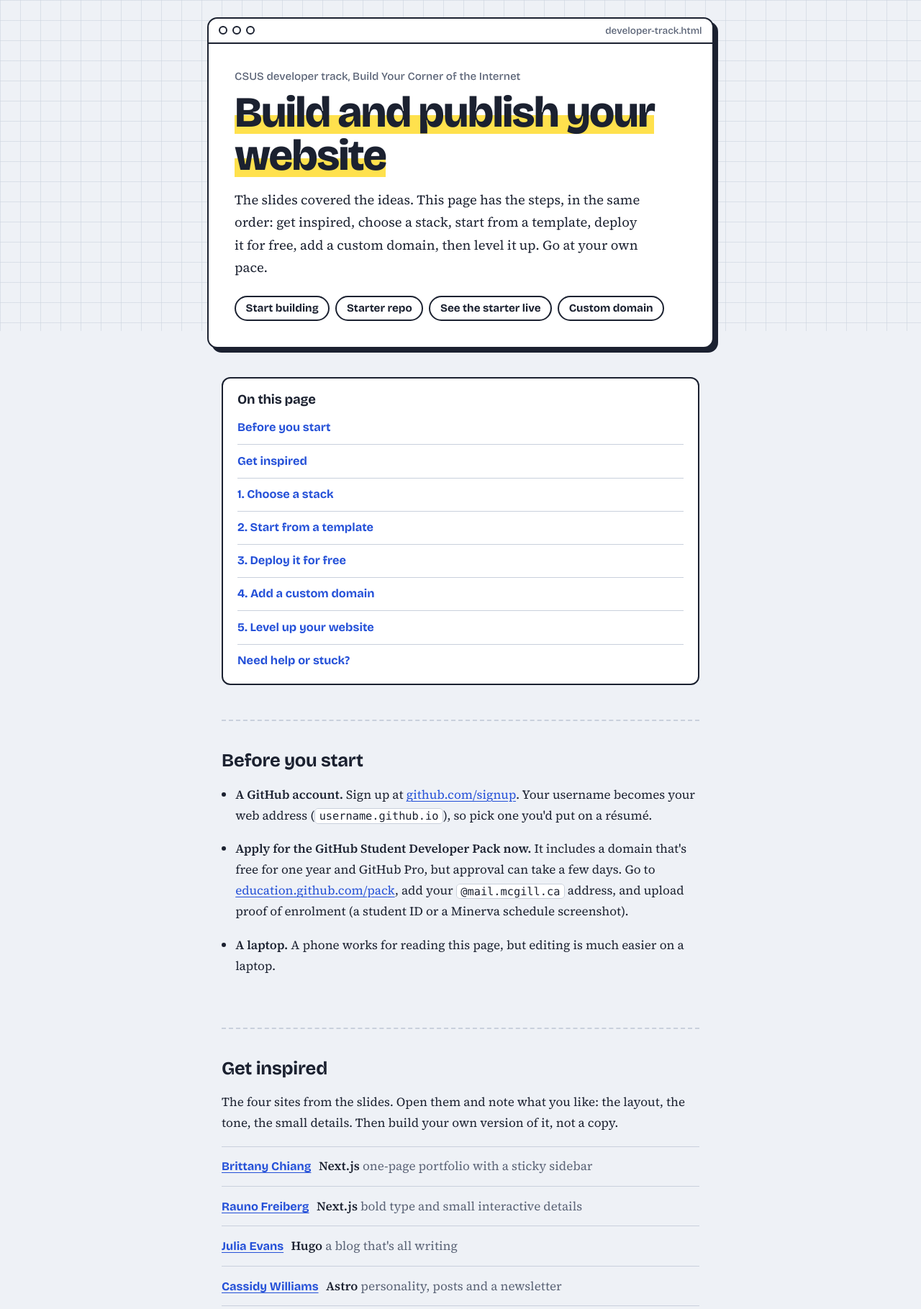
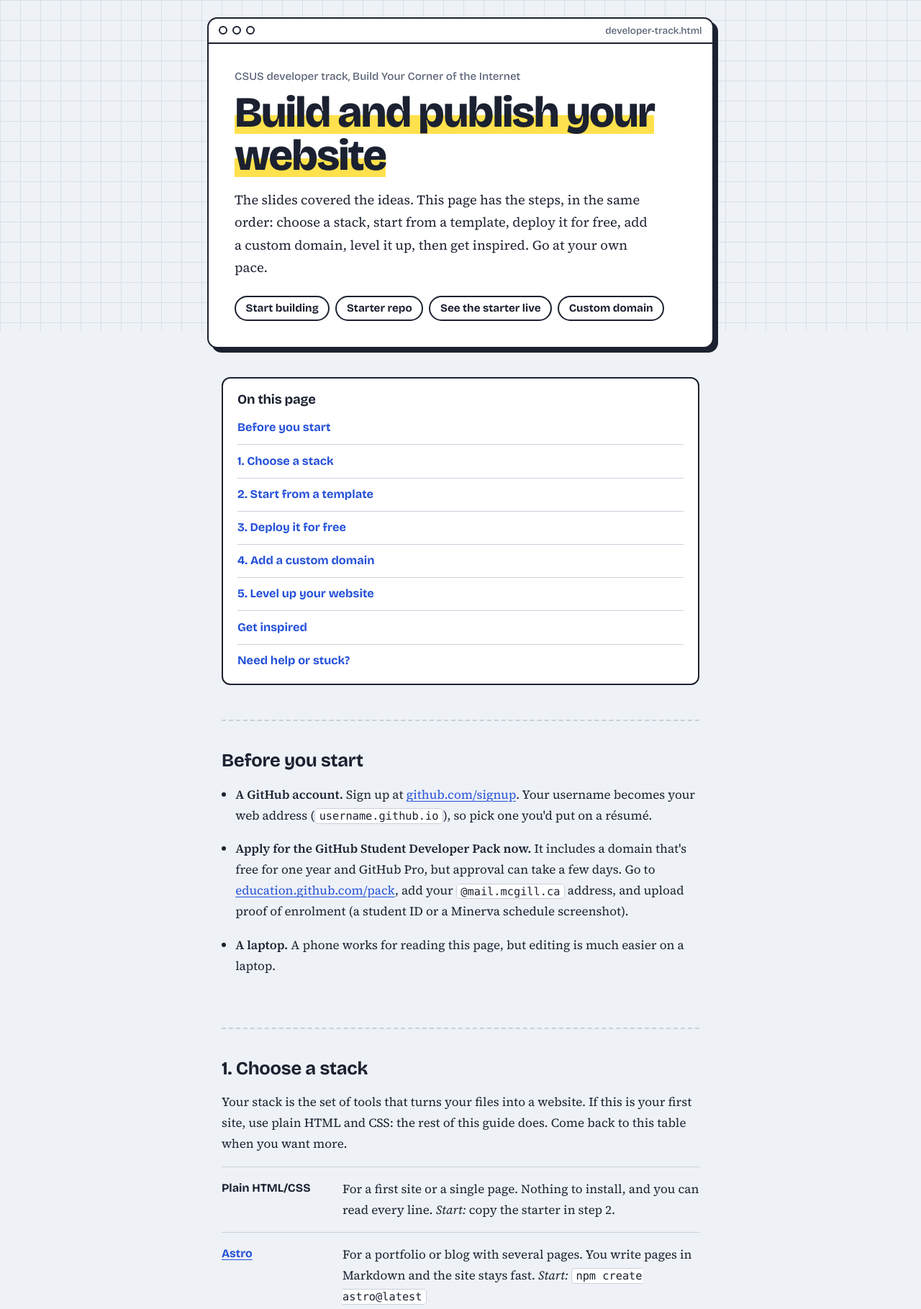
Before and after one commit to roy-elia/corner-of-the-internet, a plain HTML site: page index.html in a window 1280 px wide. Shown: the part 56-1875 px from the top of the page at 72% size. Drawn offline with nearby package versions, Linux system fonts and the light colour scheme.

Commit message:
Move Get inspired to the end to match the slides
Co-Authored-By: Claude Opus 5.5 <noreply@anthropic.com>

```diff
--- a/index.html
+++ b/index.html
@@ -20,7 +20,7 @@
       <div class="window-body">
         <p class="kicker">CSUS developer track, Build Your Corner of the Internet</p>
         <h1><mark>Build and publish your website</mark></h1>
-        <p class="lede">The slides covered the ideas. This page has the steps, in the same order: get inspired, choose a stack, start from a template, deploy it for free, add a custom domain, then level it up. Go at your own pace.</p>
+        <p class="lede">The slides covered the ideas. This page has the steps, in the same order: choose a stack, start from a template, deploy it for free, add a custom domain, level it up, then get inspired. Go at your own pace.</p>
         <ul class="pills">
           <li><a href="#template">Start building</a></li>
           <li><a href="https://github.com/roy-elia/portfolio-starter">Starter repo</a></li>
@@ -37,12 +37,12 @@
       <h2 id="toc-title">On this page</h2>
       <ol>
         <li><a href="#before">Before you start</a></li>
-        <li><a href="#inspiration">Get inspired</a></li>
         <li><a href="#stack">1. Choose a stack</a></li>
         <li><a href="#template">2. Start from a template</a></li>
         <li><a href="#deploy">3. Deploy it for free</a></li>
         <li><a href="#domain">4. Add a custom domain</a></li>
         <li><a href="#level">5. Level up your website</a></li>
+        <li><a href="#inspiration">Get inspired</a></li>
         <li><a href="#help-title">Need help or stuck?</a></li>
       </ol>
     </nav>
@@ -53,17 +53,6 @@
         <li><strong>A GitHub account.</strong> Sign up at <a href="https://github.com/signup">github.com/signup</a>. Your username becomes your web address (<code>username.github.io</code>), so pick one you'd put on a résumé.</li>
         <li><strong>Apply for the GitHub Student Developer Pack now.</strong> It includes a domain that's free for one year and GitHub Pro, but approval can take a few days. Go to <a href="https://education.github.com/pack">education.github.com/pack</a>, add your <code>@mail.mcgill.ca</code> address, and upload proof of enrolment (a student ID or a Minerva schedule screenshot).</li>
         <li><strong>A laptop.</strong> A phone works for reading this page, but editing is much easier on a laptop.</li>
-      </ul>
-    </section>
-
-    <section id="inspiration" aria-labelledby="inspiration-title">
-      <h2 id="inspiration-title">Get inspired</h2>
-      <p>The four sites from the slides. Open them and note what you like: the layout, the tone, the small details. Then build your own version of it, not a copy.</p>
-      <ul class="templates">
-        <li><a href="https://brittanychiang.com">Brittany Chiang</a> <span><b>Next.js</b> one-page portfolio with a sticky sidebar</span></li>
-        <li><a href="https://rauno.me">Rauno Freiberg</a> <span><b>Next.js</b> bold type and small interactive details</span></li>
-        <li><a href="https://jvns.ca">Julia Evans</a> <span><b>Hugo</b> a blog that's all writing</span></li>
-        <li><a href="https://cassidoo.co">Cassidy Williams</a> <span><b>Astro</b> personality, posts and a newsletter</span></li>
       </ul>
     </section>
 
@@ -217,6 +206,17 @@
       </ol>
     </section>
 
+    <section id="inspiration" aria-labelledby="inspiration-title">
+      <h2 id="inspiration-title">Get inspired</h2>
+      <p>The four sites from the last slide. Open them and note what you like: the layout, the tone, the small details. Then build your own version of it, not a copy.</p>
+      <ul class="templates">
+        <li><a href="https://brittanychiang.com">Brittany Chiang</a> <span><b>Next.js</b> one-page portfolio with a sticky sidebar</span></li>
+        <li><a href="https://rauno.me">Rauno Freiberg</a> <span><b>Next.js</b> bold type and small interactive details</span></li>
+        <li><a href="https://jvns.ca">Julia Evans</a> <span><b>Hugo</b> a blog that's all writing</span></li>
+        <li><a href="https://cassidoo.co">Cassidy Williams</a> <span><b>Astro</b> personality, posts and a newsletter</span></li>
+      </ul>
+    </section>
+
     <section class="help" aria-labelledby="help-title">
       <h2 id="help-title">Need help or stuck?</h2>
       <p><strong>Tonight:</strong> raise your hand and a mentor will come over.</p>
```
